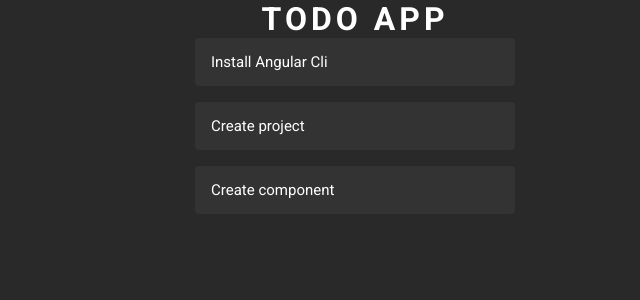
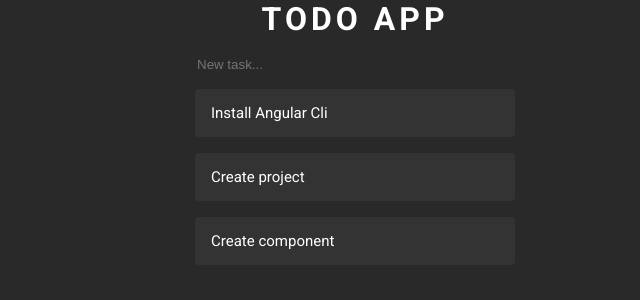
Before and after one commit to federico1818/platzi-todoapp, an Angular app: page / in a window 1280 px wide. Shown: the top 300 px of the page, without its empty margins (285-925 px from the left). Built offline with nearby package versions, Linux system fonts and the light colour scheme.

Commit message:
add new taks

```diff
--- a/src/app/app.component.html
+++ b/src/app/app.component.html
@@ -1,4 +1,7 @@
 <h1>Todo App</h1>
+<div>
+    <input type="text" placeholder="New task..." (change)="onChange($event)">
+</div>
 <ul>
     <li class="task" *ngFor="let task of tasks(); index as i">
         <div class="task-title">{{ task.title }}</div>
--- a/src/app/app.component.scss
+++ b/src/app/app.component.scss
@@ -1,6 +1,7 @@
 :host {
     display: grid;
     justify-content: center;
+    gap: 16px 0;
 }
 
 h1 {
@@ -17,11 +18,7 @@ ul {
 }
 
 .button-icon {
-    border: 0;
-    background: none;
-    color: inherit;
     font-weight: bold;
-    cursor: pointer;
     width: 32px;
     height: 32px;
     border-radius: 50%;
--- a/src/app/app.component.ts
+++ b/src/app/app.component.ts
@@ -33,4 +33,21 @@ export class AppComponent {
             return tasks
         })
     }
+
+    public onChange(event: Event): void {
+        const input = event.target as HTMLInputElement
+        this.addTask(input.value)
+    }
+
+    private addTask(title: string): void {
+        this.tasks.update((tasks: Task[]) => {
+            return [
+                ...tasks,
+                {
+                    title: title,
+                    completed: false
+                }
+            ]
+        })
+    }
 }
--- a/src/assets/scss/_reset.scss
+++ b/src/assets/scss/_reset.scss
@@ -7,3 +7,16 @@ ul {
     padding: 0;
     list-style: none;
 }
+
+button {
+    border: 0;
+    background: inherit;
+    color: inherit;
+    cursor: pointer;
+}
+
+input {
+    border: 0;
+    background: inherit;
+    color: inherit;
+}
```
